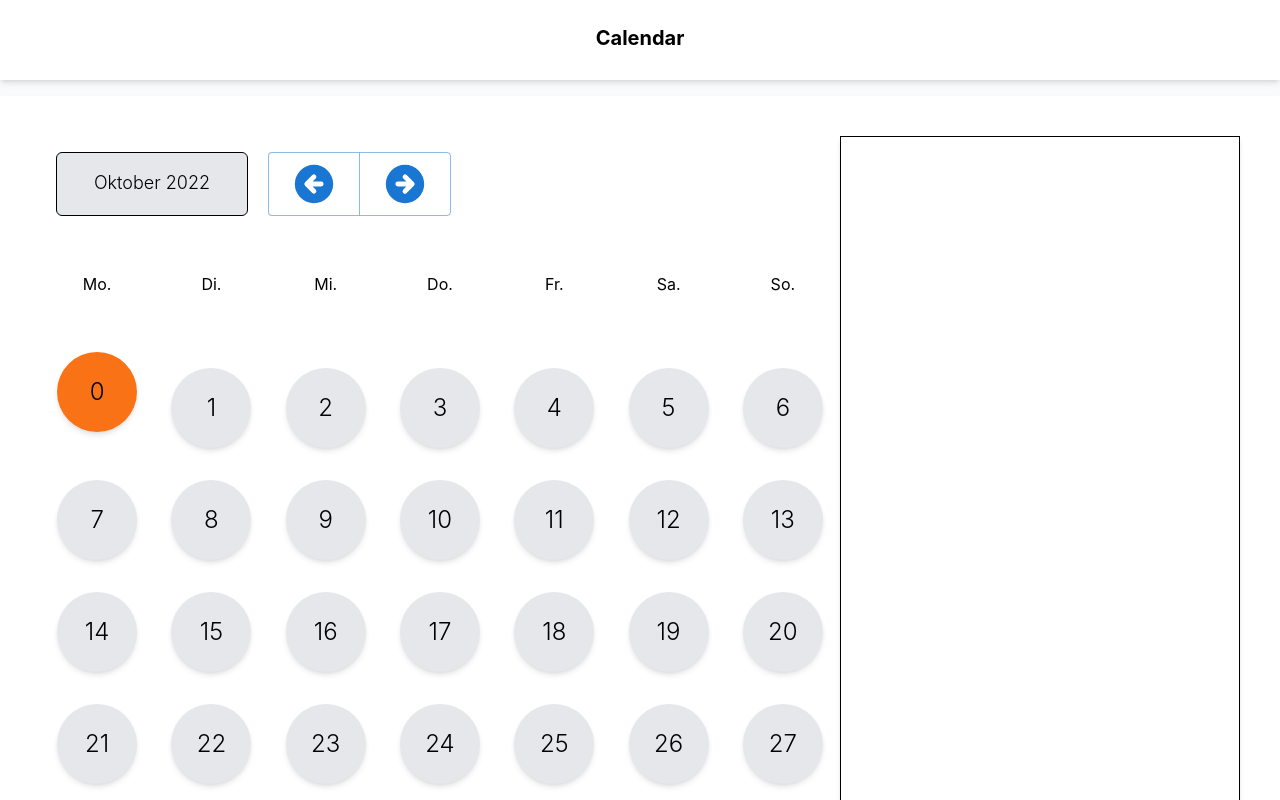
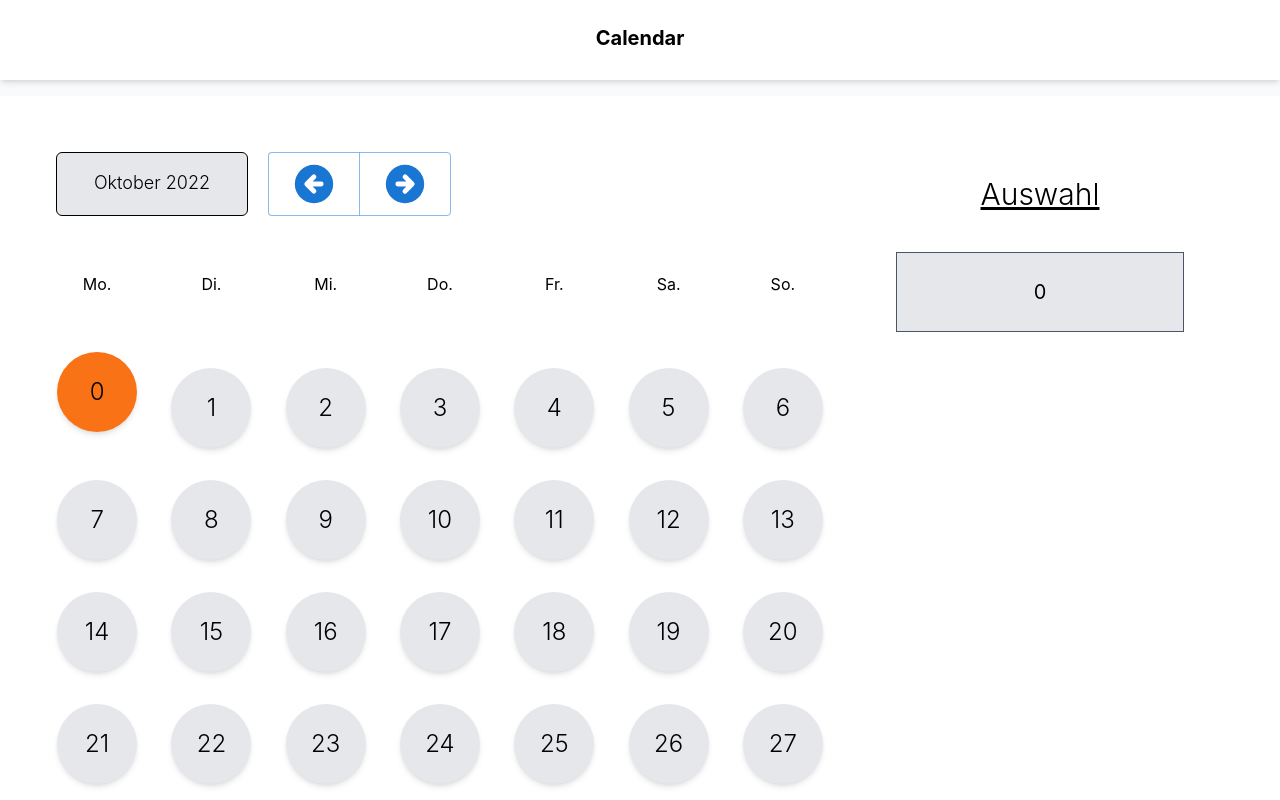
Before and after one commit to SimonHls/DojoSignup, a React (Create React App) app in the folder dojosignup/: page / in a window 1280 px wide. Built offline with nearby package versions, Linux system fonts and the light colour scheme.

Commit message:
added selection boc

```diff
--- a/dojosignup/src/components/Calendar.js
+++ b/dojosignup/src/components/Calendar.js
@@ -2,6 +2,7 @@ import React from 'react'
 import { ArrowCircleLeftIcon, ArrowCircleRightIcon } from '@heroicons/react/solid'
 import { Button, ButtonGroup } from '@mui/material'
 import CalendarDay from './CalendarDay'
+import InputSection from './InputSection'
 
 function Calendar() {
 
@@ -12,8 +13,7 @@ function Calendar() {
     <div className=' min-h-screen min-w-full bg-white shadow-md flex relative p-10 mt-4'>
       <div className='grid grid-cols-3 min-w-full min-h-full'>
 
-        <div className='col-span-2 min-h-full min-w-full'>
-          <div className=''>
+        <div className='col-span-2 min-h-fit min-w-full'>
 
           <div className='p-4  top-0 left-12 flex justify-start space-x-5'>
             <div className=' w-48 h-18 border-black border rounded-md bg-gray-200 text-center inline-block align-middle'>
@@ -35,16 +35,15 @@ function Calendar() {
             ))}
           </div>
 
-            <div className=' mt-10 grid grid-cols-7 space-y-8 auto-cols-auto place-items-center'>
+          <div className='mt-10 grid grid-cols-7 space-y-8 place-items-center'>
             {dayArray.map((day, index) => (
               <CalendarDay day={day} key={index}/>
             ))}
           </div>
 
         </div>
-        </div>
 
-        <div className='shadow-md border-black border col-span-1 min-w-full min-h-fit'></div>
+        <InputSection/>
 
         </div>
       </div>
--- /dev/null
+++ b/dojosignup/src/components/InputSection.js
@@ -0,0 +1,21 @@
+import React, { useEffect } from 'react'
+import { useRecoilState } from 'recoil'
+import { selectedDayAtom } from '../atoms/selectedDayAtom';
+
+function InputSection() {
+
+  const [selectedDay, setSelectedDay] = useRecoilState(selectedDayAtom);
+
+  return (
+    <div className='col-span-1 min-w-full min-h-fit text-center'>
+      <h1 className=' font-light text-3xl text-black mt-10 underline underline-offset-2'>Auswahl</h1>
+
+      <div className=' w-72 h-20 mt-10 border border-gray-600 bg-gray-200 mx-auto flex justify-center'>
+        <p className='m-auto text-xl'> {selectedDay} </p>
+      </div>
+
+    </div>
+  )
+}
+
+export default InputSection
```
Lines whose indentation alone changed are shown as unchanged.
